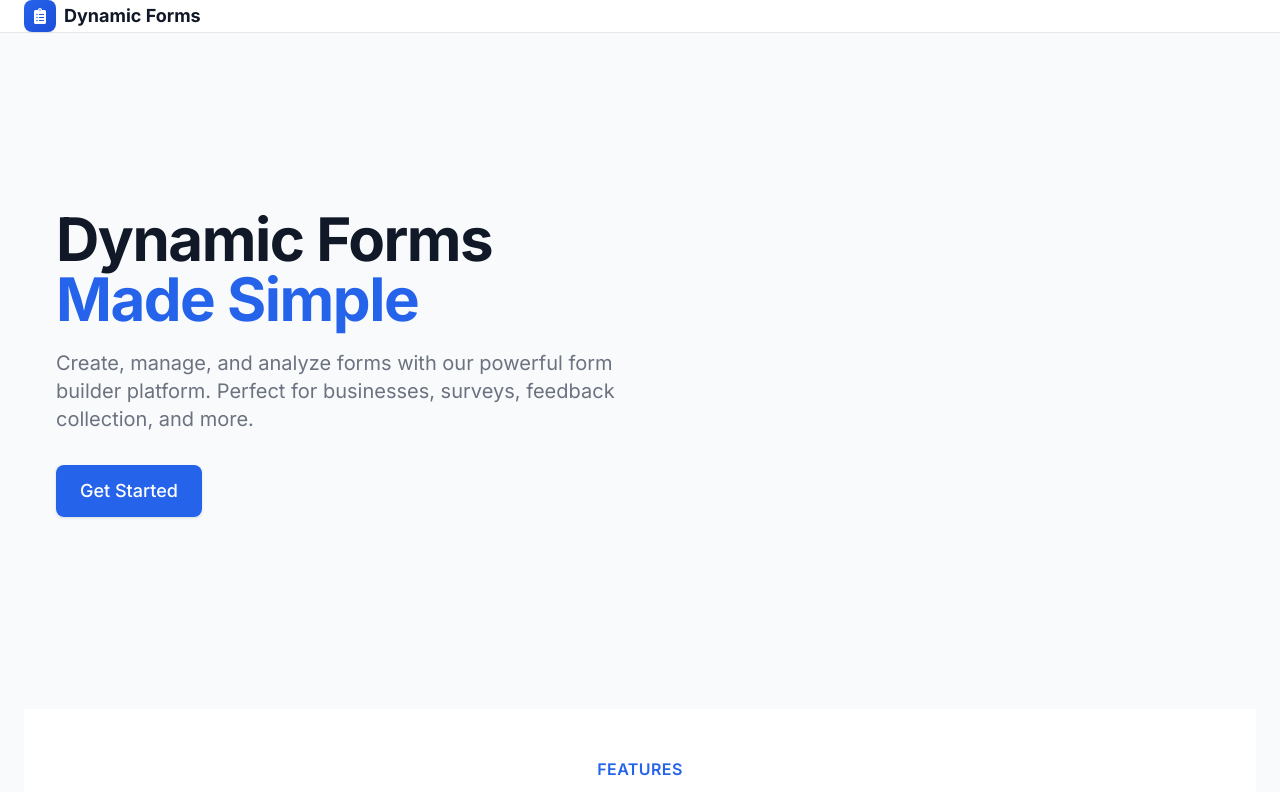
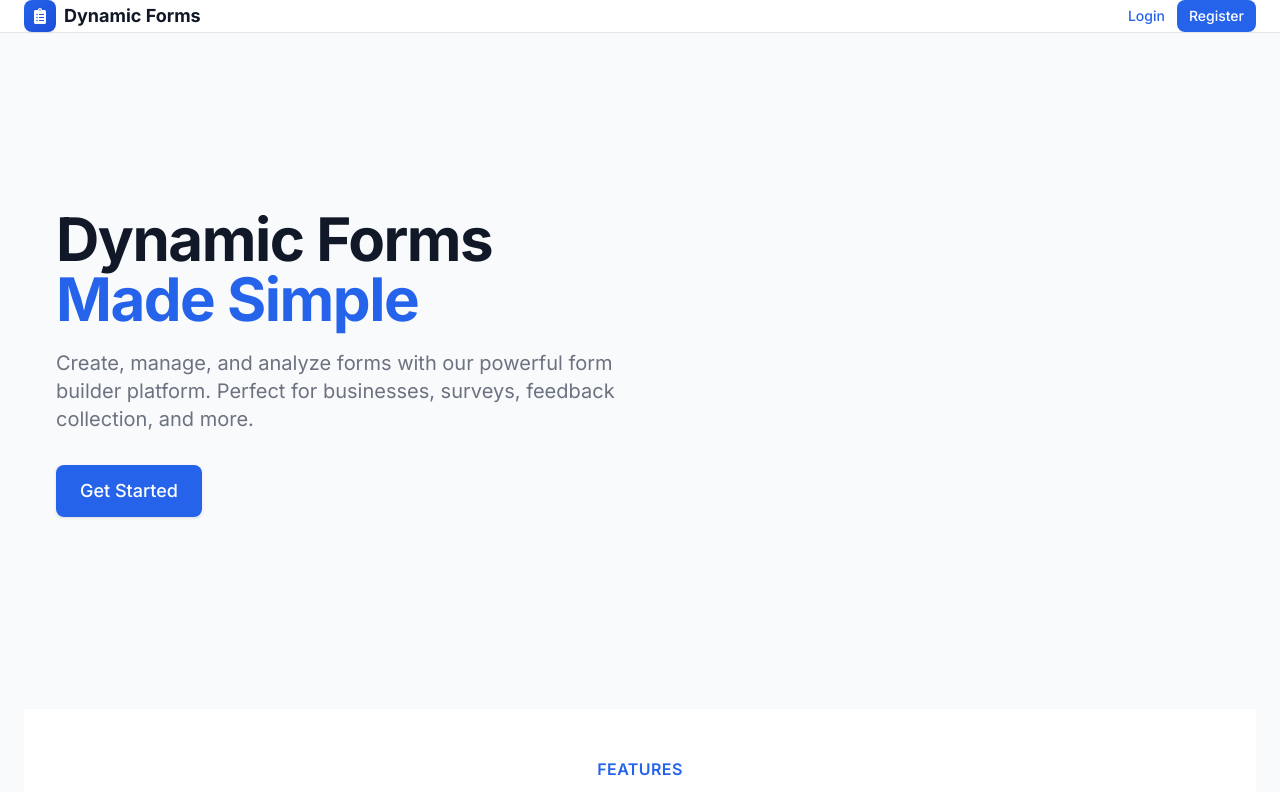
Before and after one commit to Rohan1664/webform, a React (Create React App) app in the folder frontend/: page / in a window 1280 px wide. Shown: the top 792 px of the page. Built offline with nearby package versions, Linux system fonts and the light colour scheme; no server answers.

Commit message:
feat: enhance header with user dropdown and logout functionality, update layout to conditionally render sidebar for admins

```diff
--- a/frontend/src/components/layout/Header.jsx
+++ b/frontend/src/components/layout/Header.jsx
@@ -1,10 +1,24 @@
 import React from 'react';
-import { Link } from 'react-router-dom';
+import { Link, useNavigate } from 'react-router-dom';
 import { useAuth } from '../../context/AuthContext';
-import { FaClipboardList } from 'react-icons/fa';
+import { FaClipboardList, FaSignOutAlt, } from 'react-icons/fa';
+import toast from 'react-hot-toast';
 
 const Header = () => {
-  const { user } = useAuth();
+  const { user, logout } = useAuth();
+  const navigate = useNavigate();
+  const [showDropdown, setShowDropdown] = React.useState(false);
+
+  const handleLogout = async () => {
+    try {
+      await logout();
+      navigate('/login');
+      toast.success('Logged out successfully');
+    } catch (error) {
+      console.error('Logout error:', error);
+      toast.error('Failed to logout');
+    }
+  };
 
   return (
     <div className="h-full w-full bg-white border-b border-gray-200 flex items-center px-6">
@@ -19,17 +33,67 @@ const Header = () => {
           </span>
         </Link>
 
-        {/* Right side - User info */}
-        {user && (
+        {/* Right side - User info with logout button */}
+        {user ? (
+          <div className="flex items-center space-x-4">
+            {/* User dropdown */}
+            <div className="relative">
+              <button
+                onClick={() => setShowDropdown(!showDropdown)}
+                className="flex items-center space-x-3 focus:outline-none"
+              >
+                <span className="text-sm text-gray-600 hidden md:block">
+                  {user.firstName} {user.lastName}
+                </span>
+                <div className="h-8 w-8 bg-primary-100 rounded-full flex items-center justify-center hover:bg-primary-200 transition-colors cursor-pointer">
+                  <span className="text-primary-700 font-medium text-sm">
+                    {user.firstName?.[0]}{user.lastName?.[0]}
+                  </span>
+                </div>
+              </button>
+
+              {/* Dropdown menu */}
+              {showDropdown && (
+                <>
+                  <div
+                    className="fixed inset-0 z-10"
+                    onClick={() => setShowDropdown(false)}
+                  />
+                  <div className="absolute right-0 mt-2 w-48 bg-white rounded-lg shadow-lg border border-gray-200 z-20 py-1">
+                    {/* <Link
+                      to="/profile"
+                      className="flex items-center px-4 py-2 text-sm text-gray-700 hover:bg-gray-50"
+                      onClick={() => setShowDropdown(false)}
+                    >
+                      <FaUser className="mr-3 h-4 w-4 text-gray-500" />
+                      Profile
+                    </Link> */}
+                    <button
+                      onClick={handleLogout}
+                      className="flex items-center w-full px-4 py-2 text-sm text-red-600 hover:bg-red-50 text-left"
+                    >
+                      <FaSignOutAlt className="mr-3 h-4 w-4" />
+                      Logout
+                    </button>
+                  </div>
+                </>
+              )}
+            </div>
+          </div>
+        ) : (
           <div className="flex items-center space-x-3">
-            <span className="text-sm text-gray-600">
-              {user.firstName} {user.lastName}
-            </span>
-            <div className="h-8 w-8 bg-primary-100 rounded-full flex items-center justify-center">
-              <span className="text-primary-700 font-medium text-sm">
-                {user.firstName?.[0]}{user.lastName?.[0]}
-              </span>
-            </div>
+            <Link
+              to="/login"
+              className="text-sm font-medium text-primary-600 hover:text-primary-700"
+            >
+              Login
+            </Link>
+            <Link
+              to="/register"
+              className="text-sm font-medium bg-primary-600 text-white px-3 py-1.5 rounded-lg hover:bg-primary-700"
+            >
+              Register
+            </Link>
           </div>
         )}
       </div>
--- a/frontend/src/components/layout/Layout.jsx
+++ b/frontend/src/components/layout/Layout.jsx
@@ -4,7 +4,7 @@ import Sidebar from './Sidebar';
 import { useAuth } from '../../context/AuthContext';
 
 const Layout = ({ children }) => {
-  const { user } = useAuth();
+  const { user, isAdmin } = useAuth();
 
   // If user not logged in
   if (!user) {
@@ -18,6 +18,9 @@ const Layout = ({ children }) => {
     );
   }
 
+  // Check if user is admin
+  const userIsAdmin = isAdmin();
+
   return (
     <div className="h-screen w-screen bg-gray-50 overflow-hidden">
 
@@ -28,13 +31,15 @@ const Layout = ({ children }) => {
 
       <div className="flex pt-16 h-full">
 
-        {/* Sidebar */}
-        <aside className="w-64 bg-white border-r border-gray-200 fixed top-16 left-0 bottom-0 z-40">
-          <Sidebar />
-        </aside>
+        {/* Sidebar - Only render if user is admin */}
+        {userIsAdmin && (
+          <aside className="w-64 bg-white border-r border-gray-200 fixed top-16 left-0 bottom-0 z-40">
+            <Sidebar />
+          </aside>
+        )}
 
-        {/* Main Content */}
-        <main className="ml-64 flex-1 overflow-y-auto p-6">
+        {/* Main Content - Adjust margin based on whether sidebar exists */}
+        <main className={`flex-1 overflow-y-auto p-6 ${userIsAdmin ? 'ml-64' : 'ml-0'}`}>
           {children}
         </main>
 
--- a/frontend/src/pages/UserPages.jsx
+++ b/frontend/src/pages/UserPages.jsx
@@ -13,7 +13,7 @@ const UserPages = () => {
       <Route path=":formId" element={<FormRenderer />} />
 
       {/* /forms/my-submissions */}
-      <Route path="my-submissions" element={<div>My Submissions Page</div>} />
+      {/* <Route path="my-submissions" element={<div>My Submissions Page</div>} /> */}
     </Routes>
   );
 };
```
